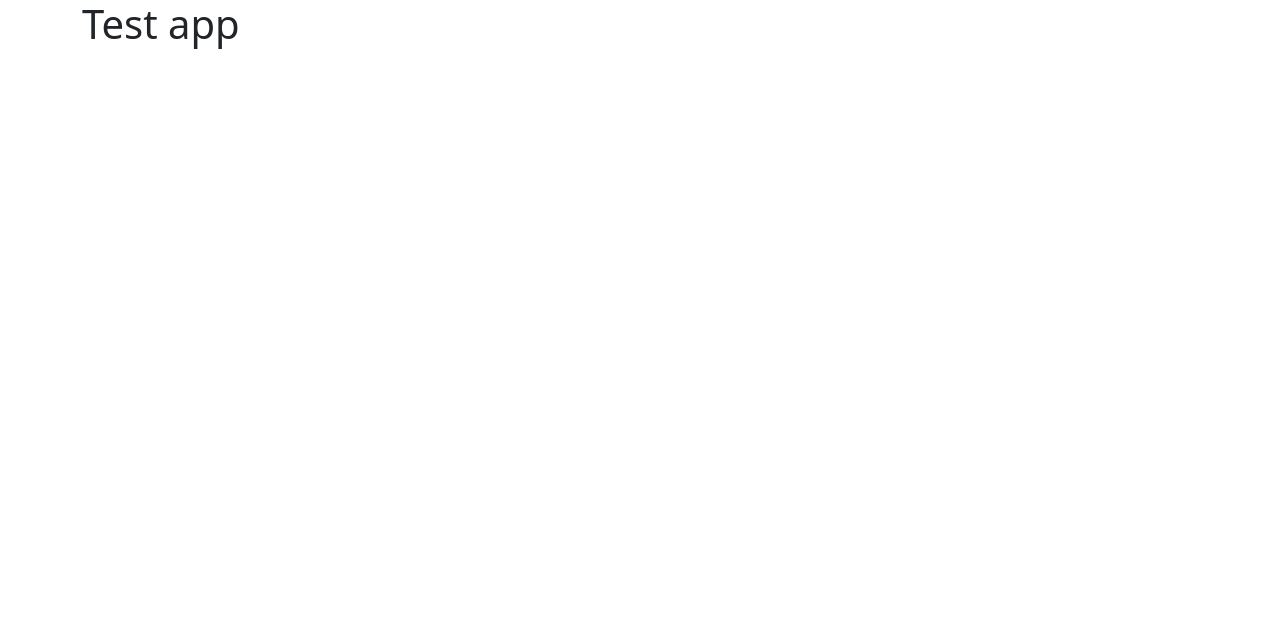
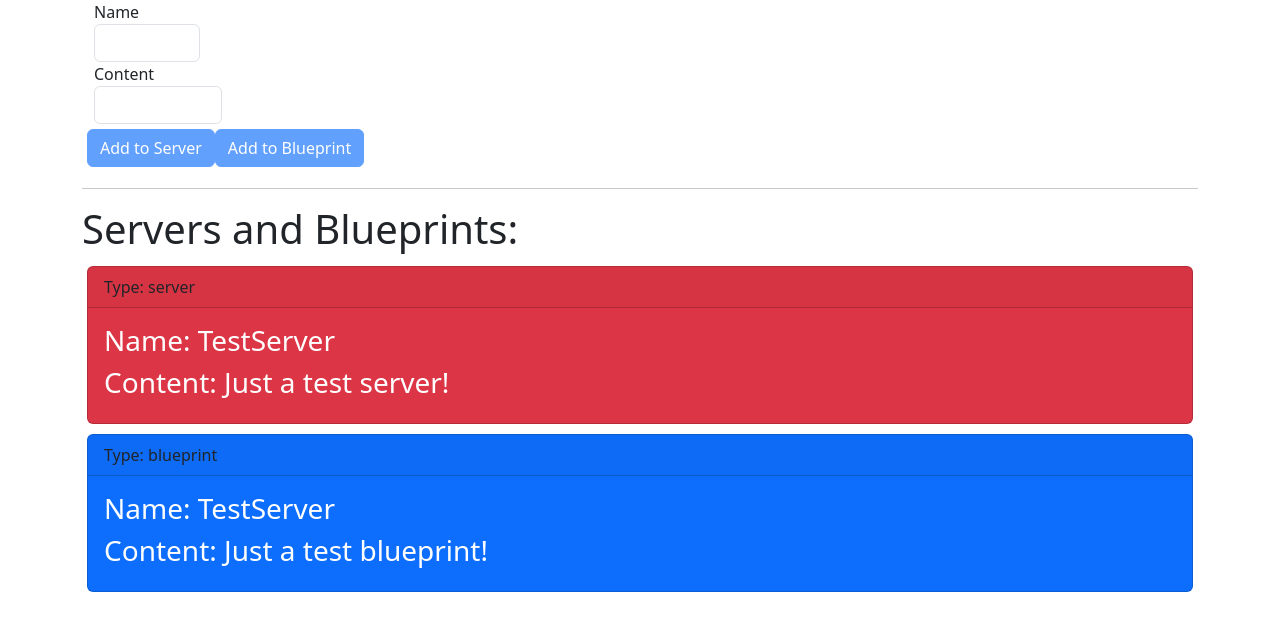
Before and after one commit to robertnitu02/angular-the-complete-guide-course, an Angular app in the folder Section 5/section-five/: page / in a window 1280 px wide. Shown: the top 630 px of the page. Built offline with nearby package versions, Linux system fonts and the light colour scheme.

Commit message:
Added example of input and output throught components

```diff
--- a/Section 5/section-five/src/app/app.component.html
+++ b/Section 5/section-five/src/app/app.component.html
@@ -1,7 +1,18 @@
 <div class="container">
   <div class="row">
     <div class="col-sm-12">
-      <h1>Test app</h1>
+      <app-cockpit
+        (onServerCreated)="onServerCreated($event)"
+        (onBlueprintCreated)="onBlueprintCreated($event)"
+      ></app-cockpit>
+    </div>
+    <div class="col-sm-12">
+      <hr>
+      <h1>Servers and Blueprints:</h1>
+      <app-server-element
+        *ngFor="let server of servers"
+        [serverData]="server"
+      ></app-server-element>
     </div>
   </div>
 </div>
--- a/Section 5/section-five/src/app/app.component.ts
+++ b/Section 5/section-five/src/app/app.component.ts
@@ -1,4 +1,5 @@
 import { Component } from '@angular/core';
+import { ServerData } from "../shared/server.model";
 
 @Component({
   selector: 'app-root',
@@ -6,5 +7,24 @@ import { Component } from '@angular/core';
   styleUrls: ['./app.component.css']
 })
 export class AppComponent {
-  title = 'section-five';
+  servers: ServerData[] = [
+    {
+      type: 'server',
+      name: 'TestServer',
+      content: 'Just a test server!'
+    },
+    {
+      type: 'blueprint',
+      name: 'TestServer',
+      content: 'Just a test blueprint!'
+    }
+  ];
+
+  onServerCreated(serverData: ServerData) {
+    this.servers.push(serverData);
+  }
+
+  onBlueprintCreated(serverData: ServerData) {
+    this.servers.push(serverData);
+  }
 }
--- /dev/null
+++ b/Section 5/section-five/src/app/cockpit/cockpit.component.html
@@ -0,0 +1,24 @@
+<div class="container">
+  <div class="row">
+    <div class="col-sm-3">
+      <div class="col-sm-5">
+        <label>Name</label>
+        <input type="text" class="form-control" [(ngModel)]="serverName">
+      </div>
+      <div class="col-sm-6">
+        <label>Content</label>
+        <input type="text" class="form-control" [(ngModel)]="serverContent">
+      </div>
+    </div>
+    <div class="row" style="padding: 5px">
+      <div class="col-xs-12">
+        <button class="btn btn-primary" (click)="createServer()"
+                [disabled]="serverName.length === 0 || serverContent.length === 0">Add to Server
+        </button>
+        <button class="btn btn-primary" (click)="createBlueprint()"
+                [disabled]="serverName.length === 0 || serverContent.length === 0">Add to Blueprint
+        </button>
+      </div>
+    </div>
+  </div>
+</div>
--- /dev/null
+++ b/Section 5/section-five/src/app/cockpit/cockpit.component.ts
@@ -0,0 +1,38 @@
+import { Component, EventEmitter, Output } from '@angular/core';
+import { ServerData } from "../../shared/server.model";
+
+@Component({
+  selector: 'app-cockpit',
+  templateUrl: './cockpit.component.html',
+  styleUrls: ['./cockpit.component.css']
+})
+export class CockpitComponent {
+  @Output('onServerCreated') serverCreated = new EventEmitter<ServerData>;
+  @Output('onBlueprintCreated') blueprintCreated = new EventEmitter<ServerData>;
+
+  serverName = '';
+  serverContent = '';
+
+  createServer() {
+    this.serverCreated.emit({
+      type: 'server',
+      name: this.serverName,
+      content: this.serverContent
+    });
+    this.resetValues();
+  }
+
+  createBlueprint() {
+    this.blueprintCreated.emit({
+      type: 'blueprint',
+      name: this.serverName,
+      content: this.serverContent
+    });
+    this.resetValues();
+  }
+
+  resetValues() {
+    this.serverName = '';
+    this.serverContent = '';
+  }
+}
--- /dev/null
+++ b/Section 5/section-five/src/app/server-element/server-element.component.css
@@ -0,0 +1,3 @@
+h3 {
+  color: white;
+}
--- /dev/null
+++ b/Section 5/section-five/src/app/server-element/server-element.component.html
@@ -0,0 +1,15 @@
+<div class="container">
+  <div class="row">
+    <div class="col-sm-12" style="padding: 5px">
+      <div class="card" [ngClass]="server?.type === 'server' ? 'bg-danger' : 'bg-primary'">
+        <div class="card-header">
+          Type: {{ server?.type }}
+        </div>
+        <div class="card-body">
+          <h3>Name: {{ server?.name }}</h3>
+          <h3>Content: {{ server?.content }}</h3>
+        </div>
+      </div>
+    </div>
+  </div>
+</div>
--- /dev/null
+++ b/Section 5/section-five/src/shared/server.model.ts
@@ -0,0 +1,5 @@
+export interface ServerData {
+  type: string;
+  name: string;
+  content: string;
+}
```
Also changed, not shown: Section 5/section-five/src/app/app.module.ts (+10 -4 lines), Section 5/section-five/src/app/server-element/server-element.component.ts (added, +11 -0 lines), Section 5/section-five/src/app/cockpit/cockpit.component.css (added).
